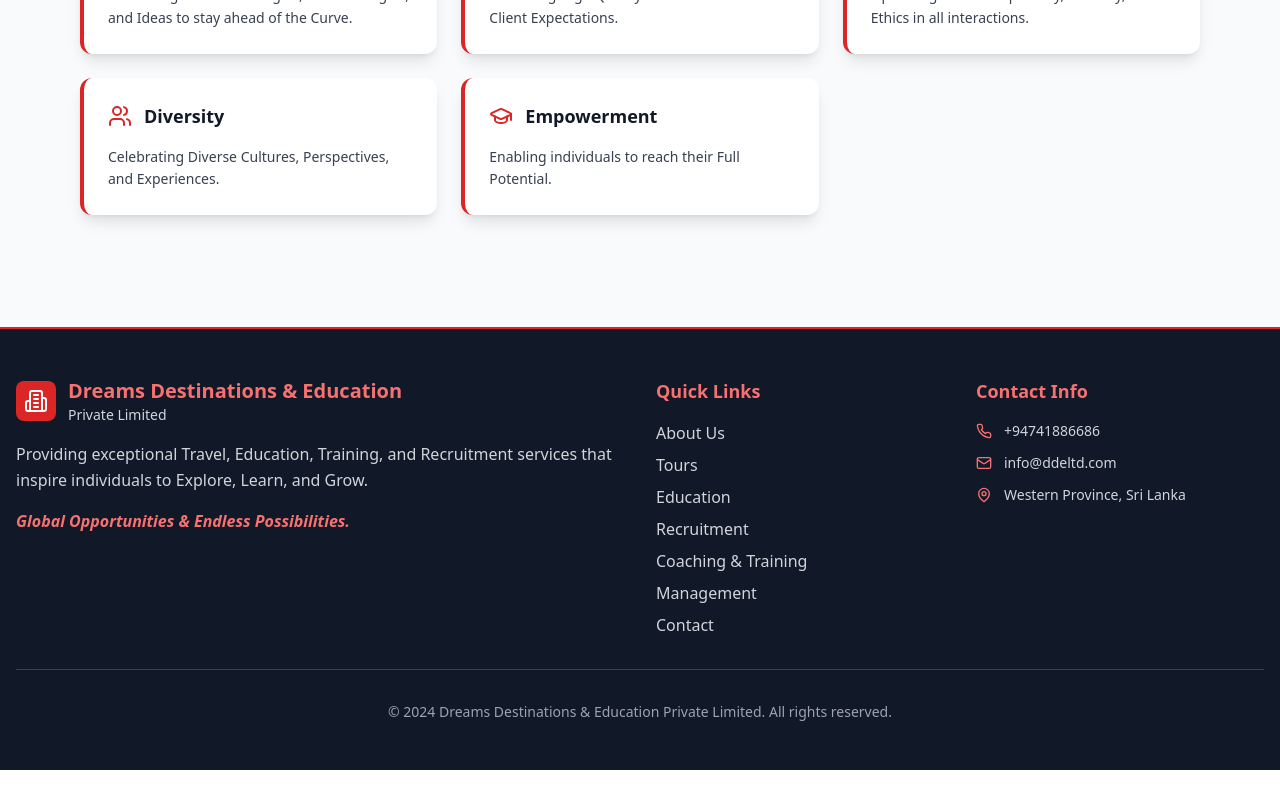
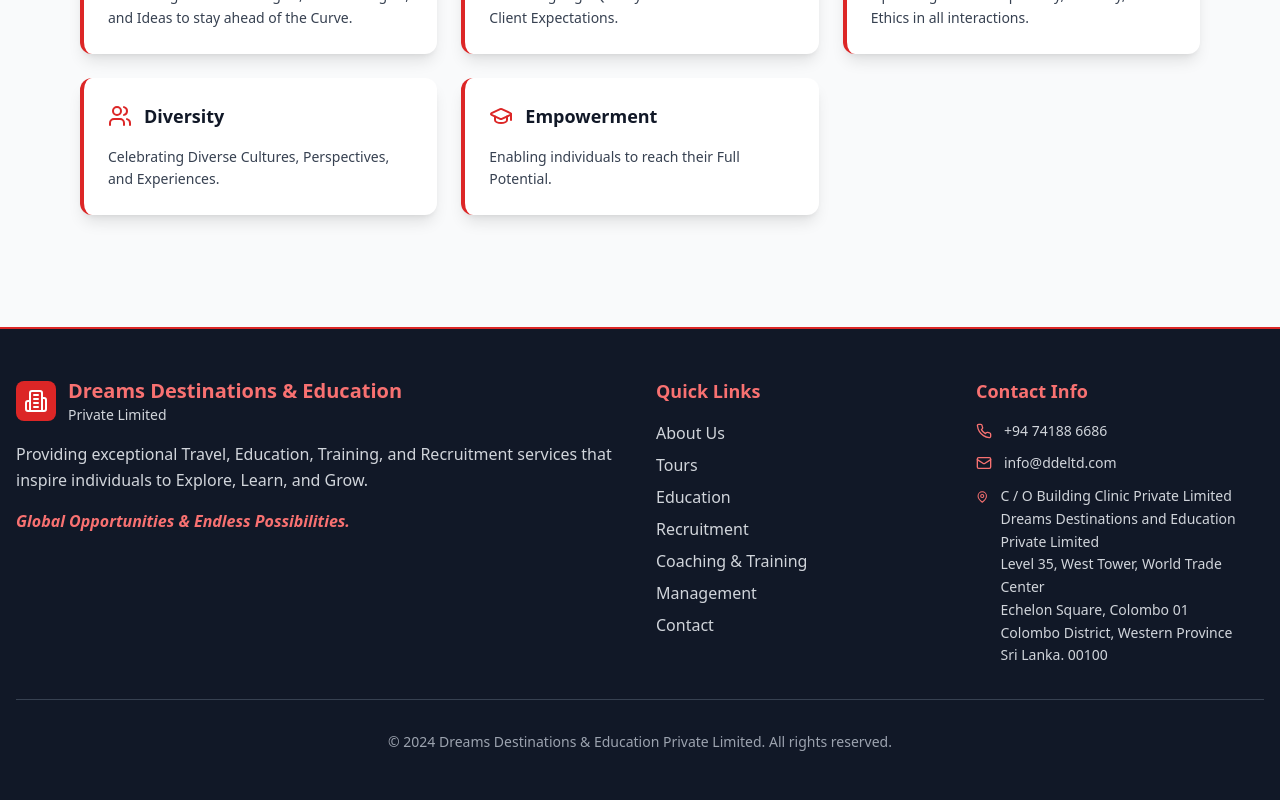
Before and after one commit to cherry-git999/Dreams-Destinations-Education, a React (Vite) app: page / in a window 1280 px wide. Shown: the part 3083-3883 px from the top of the page. Before the commit the page ends 3853 px from the top, so only its background shows below. Built offline with nearby package versions, Linux system fonts and the light colour scheme.

Commit message:
Updated feature

```diff
--- a/src/components/Footer.tsx
+++ b/src/components/Footer.tsx
@@ -19,7 +19,6 @@
 
   const handleNavigation = (tab: string) => {
     onTabChange(tab);
-    // Scroll to top when switching pages
     window.scrollTo({ top: 0, behavior: 'smooth' });
   };
 
@@ -114,7 +113,7 @@
                     isDarkMode ? 'text-yellow-400' : 'text-red-400'
                   }`}
                 />
-                <span className="text-gray-300 text-sm">+94741886686</span>
+                <span className="text-gray-300 text-sm">+94 74188 6686</span>
               </div>
               <div className="flex items-center space-x-3">
                 <Mail
@@ -124,14 +123,19 @@
                 />
                 <span className="text-gray-300 text-sm">info@ddeltd.com</span>
               </div>
-              <div className="flex items-center space-x-3">
+              <div className="flex items-start space-x-3">
                 <MapPin
-                  className={`w-4 h-4 ${
+                  className={`w-4 h-4 mt-1 ${
                     isDarkMode ? 'text-yellow-400' : 'text-red-400'
                   }`}
                 />
-                <span className="text-gray-300 text-sm">
-                  Western Province, Sri Lanka
+                <span className="text-gray-300 text-sm leading-relaxed">
+                  C / O Building Clinic Private Limited <br />
+                  Dreams Destinations and Education Private Limited <br />
+                  Level 35, West Tower, World Trade Center <br />
+                  Echelon Square, Colombo 01 <br />
+                  Colombo District, Western Province <br />
+                  Sri Lanka. 00100
                 </span>
               </div>
             </div>
--- a/src/components/Tours.tsx
+++ b/src/components/Tours.tsx
@@ -390,8 +390,8 @@
           </div>
         </div>
 
-        {/* Call to Action */}
-        <div className={`rounded-xl shadow-lg p-8 text-center border-2 ${
+        {/* Call to Action
+         <div className={`rounded-xl shadow-lg p-8 text-center border-2 ${
           isDarkMode
             ? 'bg-gradient-to-r from-gray-800 to-gray-700 border-yellow-400'
             : 'bg-gradient-to-r from-red-50 to-red-100 border-red-600'
@@ -417,7 +417,7 @@
           }`}>
             Get Started Today
           </button>
-        </div>
+        </div>  */}
       </div>
     </div>
   );
```
Also changed, not shown: src/components/Contact.tsx (+6 -3 lines).
